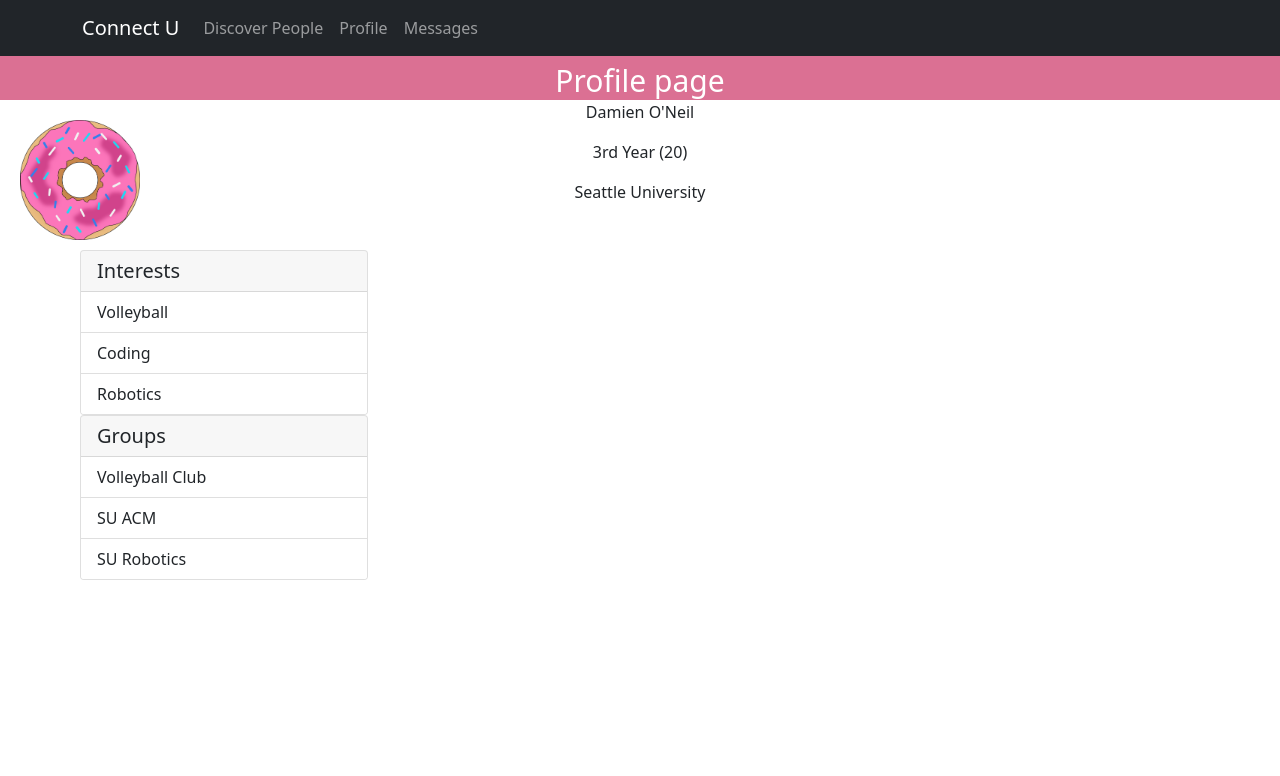
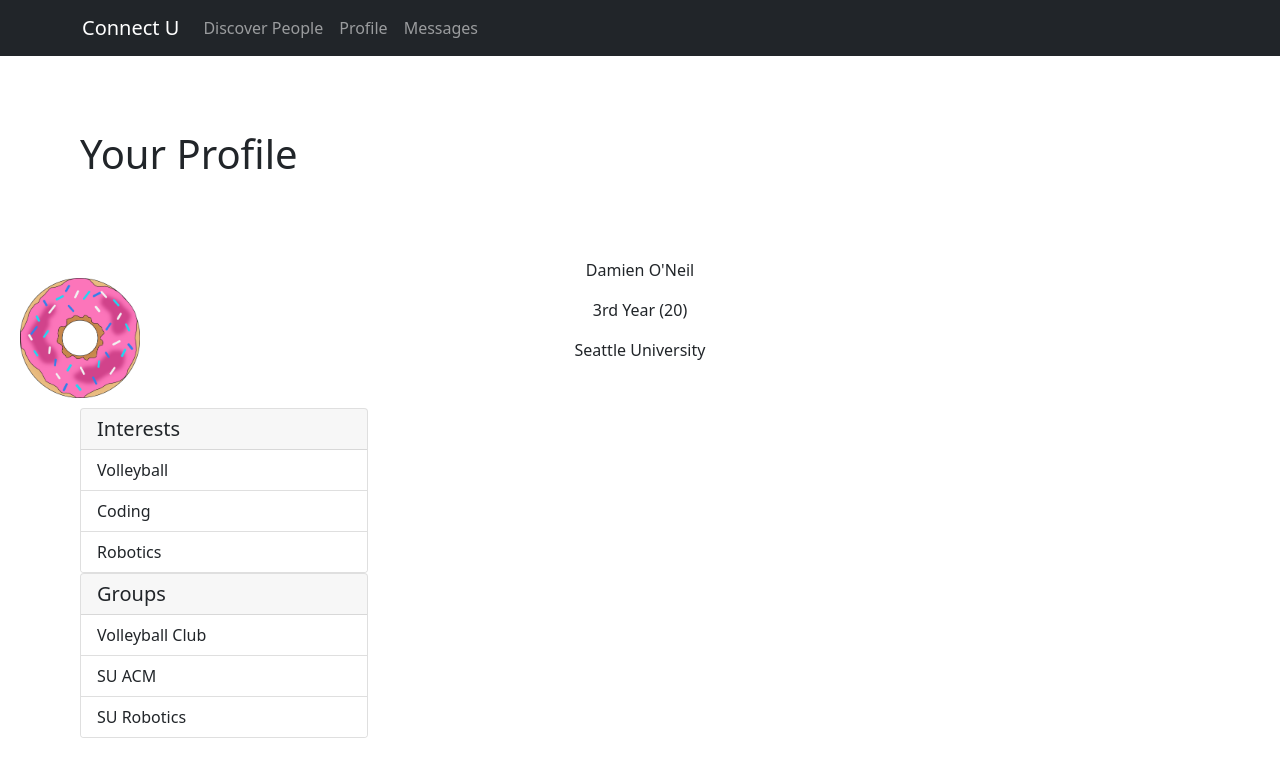
Before and after one commit to Vroom-Varun/connectu, a React (Create React App) app: page /profile in a window 1280 px wide. Shown: the top 776 px of the page. Built offline with nearby package versions, Linux system fonts and the light colour scheme.

Commit message:
slowly fixing profile

```diff
--- a/package.json
+++ b/package.json
@@ -3,6 +3,7 @@
   "version": "0.1.0",
   "private": true,
   "dependencies": {
+    "@material-ui/core": "^4.12.3",
     "@testing-library/jest-dom": "^5.14.1",
     "@testing-library/react": "^12.0.0",
     "@testing-library/user-event": "^13.2.1",
--- a/src/pages/profile.css
+++ b/src/pages/profile.css
@@ -26,3 +26,15 @@
     padding-top: 30px;
 
 }
+
+.text-wrapper{
+    margin-top: 10vh;
+    text-align: left;
+    margin-left: 10vh;
+    margin-bottom: 10vh;
+}
+
+.h1{
+    font-family: Helvetica, sans-serif;
+    font-size: 50%;
+}
--- a/src/pages/profile.js
+++ b/src/pages/profile.js
@@ -31,29 +31,9 @@ const Profile = () =>
 
   return(
     <div style={{ marginLeft: '0%', marginTop: '0px', width: '100%', height: '60px' }}>
-    {/*
-    <Box color="white" bgcolor="palevioletred" p={1} height={200}>
-      {error && <p className="errorMsg">File not supported</p>}
-      <div className="imgPreview">
-        {!imgPreview&&(
-          <>
-          <p>Add and image</p>
-          <label htmlFor="fileUpload" className="customFileUpload">
-            Choose file
-            </label>
-            <input type="file" id="fileUpload" onChange={handleImageChange} />
-            <span>
-              (jpg, jpg or png)
-            </span>
-          </>
-
-        )}
-      </div>
-    </Box>
-    */}
-      <Box color="white" bgcolor="palevioletred" p={1} height={50} fontSize={30}>
-        Profile page
-      </Box>
+        <div className="text-wrapper">
+            <h1>Your Profile</h1>
+        </div>
       <div className="Pic">
         <div className="ProfileBox">
           <img src={profilePicture} height="120px" marginTop='20%'/>
```
Also changed, not shown: 1 other file (tests, documents, lock files or other folders).
